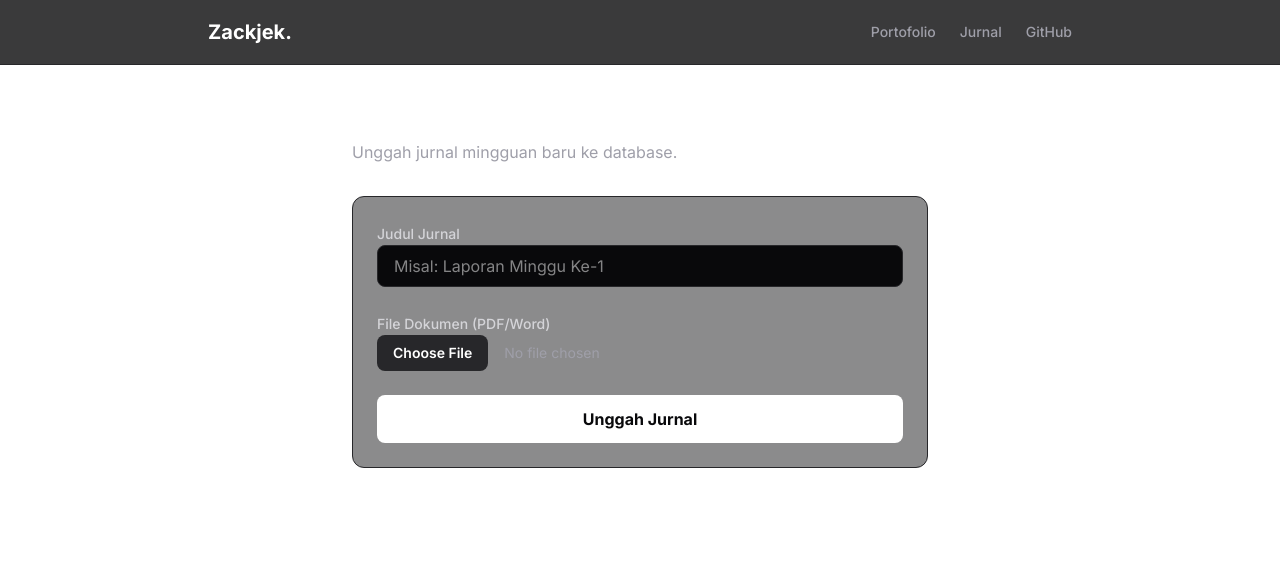
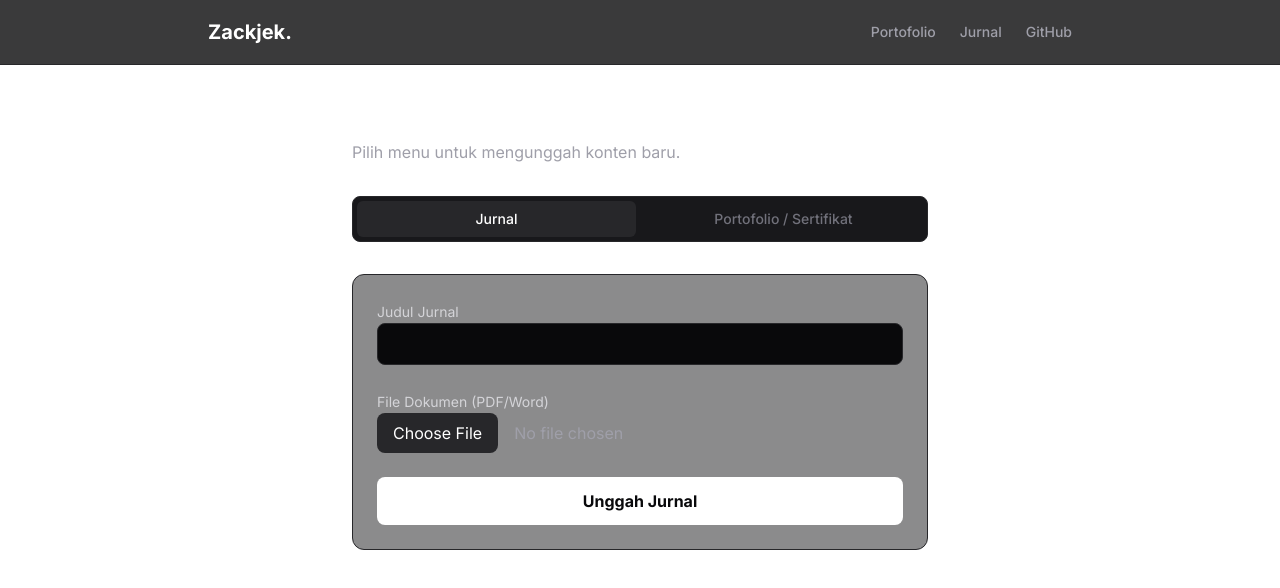
Before and after one commit to Zackjek/web-portofolio, a Next.js app: page /admin in a window 1280 px wide. Shown: the top 588 px of the page. Built offline with nearby package versions, Linux system fonts and the light colour scheme; no server answers.

Commit message:
menambahkan fitur tambahan

```diff
--- a/app/admin/page.tsx
+++ b/app/admin/page.tsx
@@ -4,55 +4,62 @@ import { useState } from "react";
 import { supabase } from "@/lib/supabase";
 
 export default function AdminPanel() {
-  const [judul, setJudul] = useState("");
-  const [file, setFile] = useState<File | null>(null);
+  const [tab, setTab] = useState<"jurnal" | "portofolio">("jurnal");
+
+  // State Jurnal
+  const [judulJurnal, setJudulJurnal] = useState("");
+  const [fileJurnal, setFileJurnal] = useState<File | null>(null);
+
+  // State Portofolio (Bisa Proyek / Sertifikat)
+  const [judulPorto, setJudulPorto] = useState("");
+  const [deskripsi, setDeskripsi] = useState("");
+  const [teknologi, setTeknologi] = useState(""); // Sekarang opsional
+  const [linkProyek, setLinkProyek] = useState(""); // Opsional
+  const [fileMedia, setFileMedia] = useState<File | null>(null);
+
   const [loading, setLoading] = useState(false);
   const [pesan, setPesan] = useState("");
 
-  const handleUpload = async (e: React.FormEvent) => {
+  const handleUploadJurnal = async (e: React.FormEvent) => {
     e.preventDefault();
+    if (!judulJurnal || !fileJurnal) return setPesan("⚠️ Judul dan file wajib diisi!");
+    setLoading(true); setPesan("⏳ Mengunggah jurnal...");
+    try {
+      const namaBersih = fileJurnal.name.replace(/[^a-zA-Z0-9.\-]/g, '-');
+      const namaFileUnik = `${Date.now()}-${namaBersih}`;
+      const { error: uploadErr } = await supabase.storage.from("dokumen-jurnal").upload(namaFileUnik, fileJurnal);
+      if (uploadErr) throw uploadErr;
+      const { data: publicUrl } = supabase.storage.from("dokumen-jurnal").getPublicUrl(namaFileUnik);
+      const { error: dbErr } = await supabase.from("jurnal").insert([{ judul: judulJurnal, file_url: publicUrl.publicUrl }]);
+      if (dbErr) throw dbErr;
+      setPesan("✅ Jurnal berhasil diunggah!");
+      setJudulJurnal(""); setFileJurnal(null);
+    } catch (err: any) {
+      setPesan(`❌ Gagal: ${err.message}`);
+    } finally {
+      setLoading(false);
+    }
+  };
 
-    // Pengecekan awal
-    if (!judul || !file) {
-      setPesan("⚠️ Judul dan file wajib diisi!");
-      return;
-    }
-
-    setLoading(true);
-    setPesan("⏳ Sedang mengunggah... Mohon tunggu.");
-
+  const handleUploadPorto = async (e: React.FormEvent) => {
+    e.preventDefault();
+    // Yang wajib sekarang cuma Judul, Deskripsi, dan File-nya
+    if (!judulPorto || !deskripsi || !fileMedia) return setPesan("⚠️ Judul, Deskripsi, dan File wajib diisi!");
+    setLoading(true); setPesan("⏳ Mengunggah data...");
     try {
-      // 1. Upload File ke Supabase Storage (dengan pembersihan nama file)
-      const namaBersih = file.name.replace(/[^a-zA-Z0-9.\-]/g, '-');
+      const namaBersih = fileMedia.name.replace(/[^a-zA-Z0-9.\-]/g, '-');
       const namaFileUnik = `${Date.now()}-${namaBersih}`;
-
-      const { error: uploadError } = await supabase.storage
-        .from("dokumen-jurnal")
-        .upload(namaFileUnik, file);
-
-      if (uploadError) throw uploadError;
-
-      // 2. Ambil Link Publik dari file yang baru diupload
-      const { data: publicUrlData } = supabase.storage
-        .from("dokumen-jurnal")
-        .getPublicUrl(namaFileUnik);
-
-      // 3. Simpan Judul dan Link File ke Database (Tabel: jurnal)
-      const { error: dbError } = await supabase
-        .from("jurnal")
-        .insert([
-          { judul: judul, file_url: publicUrlData.publicUrl }
-        ]);
-
-      if (dbError) throw dbError;
-
-      // Jika sukses semua
-      setPesan("✅ Jurnal berhasil diunggah!");
-      setJudul(""); // Kosongkan form teks
-      setFile(null); // Kosongkan form file
-
-    } catch (error: any) {
-      setPesan(`❌ Gagal: ${error.message}`);
+      const { error: uploadErr } = await supabase.storage.from("gambar-portofolio").upload(namaFileUnik, fileMedia);
+      if (uploadErr) throw uploadErr;
+      const { data: publicUrl } = supabase.storage.from("gambar-portofolio").getPublicUrl(namaFileUnik);
+      const { error: dbErr } = await supabase.from("portofolio").insert([{
+        judul: judulPorto, deskripsi, teknologi, link_proyek: linkProyek, gambar_url: publicUrl.publicUrl
+      }]);
+      if (dbErr) throw dbErr;
+      setPesan("✅ Data berhasil diunggah!");
+      setJudulPorto(""); setDeskripsi(""); setTeknologi(""); setLinkProyek(""); setFileMedia(null);
+    } catch (err: any) {
+      setPesan(`❌ Gagal: ${err.message}`);
     } finally {
       setLoading(false);
     }
@@ -62,51 +69,39 @@ export default function AdminPanel() {
     <div className="max-w-xl mx-auto space-y-8 animate-in fade-in duration-500">
       <div>
         <h1 className="text-3xl font-bold text-white mb-2">Panel Admin</h1>
-        <p className="text-zinc-400">Unggah jurnal mingguan baru ke database.</p>
+        <p className="text-zinc-400">Pilih menu untuk mengunggah konten baru.</p>
       </div>
 
-      <form onSubmit={handleUpload} className="space-y-6 bg-zinc-900/50 p-6 rounded-xl border border-zinc-800">
+      <div className="flex gap-2 p-1 bg-zinc-900 border border-zinc-800 rounded-lg">
+        <button onClick={() => {setTab("jurnal"); setPesan("");}} className={`flex-1 py-2 text-sm font-medium rounded-md transition-colors ${tab === "jurnal" ? "bg-zinc-800 text-white" : "text-zinc-500 hover:text-zinc-300"}`}>Jurnal</button>
+        <button onClick={() => {setTab("portofolio"); setPesan("");}} className={`flex-1 py-2 text-sm font-medium rounded-md transition-colors ${tab === "portofolio" ? "bg-zinc-800 text-white" : "text-zinc-500 hover:text-zinc-300"}`}>Portofolio / Sertifikat</button>
+      </div>
 
-        {/* Input Judul */}
-        <div className="space-y-2">
-          <label className="text-sm font-medium text-zinc-300">Judul Jurnal</label>
-          <input
-            type="text"
-            value={judul}
-            onChange={(e) => setJudul(e.target.value)}
-            placeholder="Misal: Laporan Minggu Ke-1"
-            className="w-full bg-zinc-950 border border-zinc-800 rounded-lg px-4 py-2 text-white focus:outline-none focus:border-zinc-500"
-          />
-        </div>
-
-        {/* Input File */}
-        <div className="space-y-2">
-          <label className="text-sm font-medium text-zinc-300">File Dokumen (PDF/Word)</label>
-          <input
-            type="file"
-            accept=".pdf,.doc,.docx"
-            onChange={(e) => setFile(e.target.files?.[0] || null)}
-            className="w-full text-sm text-zinc-400 file:mr-4 file:py-2 file:px-4 file:rounded-lg file:border-0 file:text-sm file:font-semibold file:bg-zinc-800 file:text-white hover:file:bg-zinc-700 cursor-pointer"
-          />
-        </div>
-
-        {/* Tombol Submit */}
-        <button
-          type="submit"
-          disabled={loading}
-          className="w-full bg-white text-zinc-950 font-bold py-3 rounded-lg hover:bg-zinc-200 transition-colors disabled:opacity-50 disabled:cursor-not-allowed"
-        >
-          {loading ? "Mengunggah..." : "Unggah Jurnal"}
-        </button>
-
-        {/* Pesan Sukses / Error */}
-        {pesan && (
-          <div className="p-3 mt-4 rounded-lg bg-zinc-950 border border-zinc-800 text-sm text-center text-zinc-300">
-            {pesan}
-          </div>
+      <div className="bg-zinc-900/50 p-6 rounded-xl border border-zinc-800">
+        {tab === "jurnal" && (
+          <form onSubmit={handleUploadJurnal} className="space-y-6">
+            <div className="space-y-2"><label className="text-sm text-zinc-300">Judul Jurnal</label><input type="text" value={judulJurnal} onChange={(e) => setJudulJurnal(e.target.value)} className="w-full bg-zinc-950 border border-zinc-800 rounded-lg px-4 py-2 text-white" /></div>
+            <div className="space-y-2"><label className="text-sm text-zinc-300">File Dokumen (PDF/Word)</label><input type="file" accept=".pdf,.doc,.docx" onChange={(e) => setFileJurnal(e.target.files?.[0] || null)} className="w-full text-zinc-400 file:mr-4 file:py-2 file:px-4 file:rounded-lg file:bg-zinc-800 file:text-white cursor-pointer" /></div>
+            <button type="submit" disabled={loading} className="w-full bg-white text-zinc-950 font-bold py-3 rounded-lg">{loading ? "Memproses..." : "Unggah Jurnal"}</button>
+          </form>
         )}
 
-      </form>
+        {tab === "portofolio" && (
+          <form onSubmit={handleUploadPorto} className="space-y-4">
+            <div className="space-y-2"><label className="text-sm text-zinc-300">Judul Proyek / Sertifikat</label><input type="text" value={judulPorto} onChange={(e) => setJudulPorto(e.target.value)} className="w-full bg-zinc-950 border border-zinc-800 rounded-lg px-4 py-2 text-white" /></div>
+            <div className="space-y-2"><label className="text-sm text-zinc-300">Deskripsi Lengkap</label><textarea value={deskripsi} onChange={(e) => setDeskripsi(e.target.value)} className="w-full bg-zinc-950 border border-zinc-800 rounded-lg px-4 py-2 text-white h-24" /></div>
+            <div className="space-y-2"><label className="text-sm text-zinc-300">Teknologi (Opsional - khusus coding)</label><input type="text" value={teknologi} onChange={(e) => setTeknologi(e.target.value)} className="w-full bg-zinc-950 border border-zinc-800 rounded-lg px-4 py-2 text-white" /></div>
+            <div className="space-y-2"><label className="text-sm text-zinc-300">Tautan Terkait (Opsional)</label><input type="text" value={linkProyek} onChange={(e) => setLinkProyek(e.target.value)} placeholder="https://..." className="w-full bg-zinc-950 border border-zinc-800 rounded-lg px-4 py-2 text-white" /></div>
+
+            {/* INI YANG BERUBAH: Sekarang bisa terima Gambar DAN PDF */}
+            <div className="space-y-2"><label className="text-sm text-zinc-300">File Media (Gambar atau PDF)</label><input type="file" accept="image/*,.pdf" onChange={(e) => setFileMedia(e.target.files?.[0] || null)} className="w-full text-zinc-400 file:mr-4 file:py-2 file:px-4 file:rounded-lg file:bg-zinc-800 file:text-white cursor-pointer" /></div>
+
+            <button type="submit" disabled={loading} className="w-full bg-white text-zinc-950 font-bold py-3 rounded-lg mt-4">{loading ? "Memproses..." : "Unggah Data"}</button>
+          </form>
+        )}
+
+        {pesan && <div className="p-3 mt-6 rounded-lg bg-zinc-950 border border-zinc-800 text-sm text-center text-zinc-300">{pesan}</div>}
+      </div>
     </div>
   );
 }
--- a/app/portofolio/page.tsx
+++ b/app/portofolio/page.tsx
@@ -1,38 +1,81 @@
-export default function Portofolio() {
+import { supabase } from '@/lib/supabase';
+
+export const revalidate = 0;
+
+export default async function Portofolio() {
+  const { data: proyekList } = await supabase
+    .from('portofolio')
+    .select('*')
+    .order('created_at', { ascending: false });
+
   return (
     <div className="space-y-8 animate-in fade-in slide-in-from-bottom-4 duration-500 ease-in-out">
       <div>
-        <h1 className="text-3xl font-bold text-white mb-2">Portofolio</h1>
-        <p className="text-zinc-400">Beberapa proyek yang sedang dan sudah saya kembangkan.</p>
+        <h1 className="text-3xl font-bold text-white mb-2">Portofolio & Pencapaian</h1>
+        <p className="text-zinc-400">Kumpulan proyek aplikasi, sertifikat, dan pencapaian lainnya.</p>
       </div>
 
-      <div className="grid grid-cols-1 md:grid-cols-2 gap-4">
+      <div className="grid grid-cols-1 md:grid-cols-2 gap-6">
+        {!proyekList || proyekList.length === 0 ? (
+          <div className="col-span-1 md:col-span-2 p-6 border border-dashed border-zinc-800 rounded-xl text-center">
+            <p className="text-zinc-500">Belum ada data yang diunggah.</p>
+          </div>
+        ) : (
+          proyekList.map((proyek) => {
+            // Deteksi pintar: Cek apakah file yang diupload itu PDF
+            const isPdf = proyek.gambar_url?.toLowerCase().includes('.pdf');
 
-        {/* Proyek 1: Mangkat */}
-        <div className="flex flex-col border border-zinc-800 bg-zinc-900/30 p-6 rounded-xl hover:border-zinc-600 transition-all">
-          <h2 className="text-xl font-semibold text-white mb-2">Mangkat</h2>
-          <p className="text-zinc-400 text-sm mb-6 flex-grow">
-            Aplikasi full-stack Gym & Calorie Tracker. Membantu mencatat progres latihan beban, pola diet, dan kalori harian.
-          </p>
-          <div className="flex flex-wrap gap-2 text-xs text-zinc-300 font-medium">
-            <span className="bg-zinc-800/80 px-2.5 py-1 rounded-md">Next.js</span>
-            <span className="bg-zinc-800/80 px-2.5 py-1 rounded-md">Go</span>
-            <span className="bg-zinc-800/80 px-2.5 py-1 rounded-md">Supabase</span>
-          </div>
-        </div>
+            return (
+              <div key={proyek.id} className="flex flex-col border border-zinc-800 bg-zinc-900/30 rounded-xl overflow-hidden hover:border-zinc-600 transition-all group relative">
 
-        {/* Proyek 2: Sparrow Bot */}
-        <div className="flex flex-col border border-zinc-800 bg-zinc-900/30 p-6 rounded-xl hover:border-zinc-600 transition-all">
-          <h2 className="text-xl font-semibold text-white mb-2">Sparrow Premium Bot</h2>
-          <p className="text-zinc-400 text-sm mb-6 flex-grow">
-            Toko otomatis di Telegram (@Sparrow_Premium_bot) untuk manajemen layanan akun, terintegrasi langsung dengan payment gateway.
-          </p>
-          <div className="flex flex-wrap gap-2 text-xs text-zinc-300 font-medium">
-            <span className="bg-zinc-800/80 px-2.5 py-1 rounded-md">Telegram API</span>
-            <span className="bg-zinc-800/80 px-2.5 py-1 rounded-md">Xoftware</span>
-          </div>
-        </div>
+                {/* 1. BAGIAN VISUAL (Gambar atau Kotak PDF) */}
+                <div className="h-48 w-full bg-zinc-800 relative overflow-hidden flex items-center justify-center">
+                  {isPdf ? (
+                    <div className="flex flex-col items-center justify-center text-zinc-400 group-hover:text-emerald-400 transition-colors">
+                      <svg className="w-12 h-12 mb-2" fill="none" stroke="currentColor" viewBox="0 0 24 24">
+                        <path strokeLinecap="round" strokeLinejoin="round" strokeWidth={2} d="M7 21h10a2 2 0 002-2V9.414a1 1 0 00-.293-.707l-5.414-5.414A1 1 0 0012.586 3H7a2 2 0 00-2 2v14a2 2 0 002 2z" />
+                      </svg>
+                      <span className="font-medium text-sm">Dokumen Sertifikat (PDF)</span>
+                      <a href={proyek.gambar_url} target="_blank" rel="noopener noreferrer" className="absolute inset-0 z-10"></a>
+                    </div>
+                  ) : (
+                    <img
+                      src={proyek.gambar_url}
+                      alt={proyek.judul}
+                      className="w-full h-full object-cover group-hover:scale-105 transition-transform duration-500"
+                    />
+                  )}
+                </div>
 
+                {/* 2. BAGIAN TEKS & DESKRIPSI */}
+                <div className="p-6 flex flex-col flex-grow">
+                  <h2 className="text-xl font-semibold text-white mb-2">{proyek.judul}</h2>
+
+                  {/* Deskripsinya akan selalu muncul di sini */}
+                  <p className="text-zinc-400 text-sm mb-6 flex-grow whitespace-pre-wrap">{proyek.deskripsi}</p>
+
+                  {/* Badge Teknologi (Hanya muncul kalau kamu isi formnya) */}
+                  {proyek.teknologi && (
+                    <div className="flex flex-wrap gap-2 text-xs text-zinc-300 font-medium mb-4">
+                      {proyek.teknologi.split(',').map((tech: string, i: number) => (
+                        <span key={i} className="bg-zinc-800/80 px-2.5 py-1 rounded-md">
+                          {tech.trim()}
+                        </span>
+                      ))}
+                    </div>
+                  )}
+
+                  {/* Tombol Tautan (Hanya muncul kalau kamu isi form link-nya) */}
+                  {proyek.link_proyek && (
+                    <a href={proyek.link_proyek} target="_blank" rel="noopener noreferrer" className="text-sm text-emerald-400 hover:text-emerald-300 font-medium inline-flex items-center gap-1 z-20 relative">
+                      Kunjungi Tautan &rarr;
+                    </a>
+                  )}
+                </div>
+              </div>
+            );
+          })
+        )}
       </div>
     </div>
   );
```
Also changed, not shown: app/page.tsx (+22 -5 lines).
